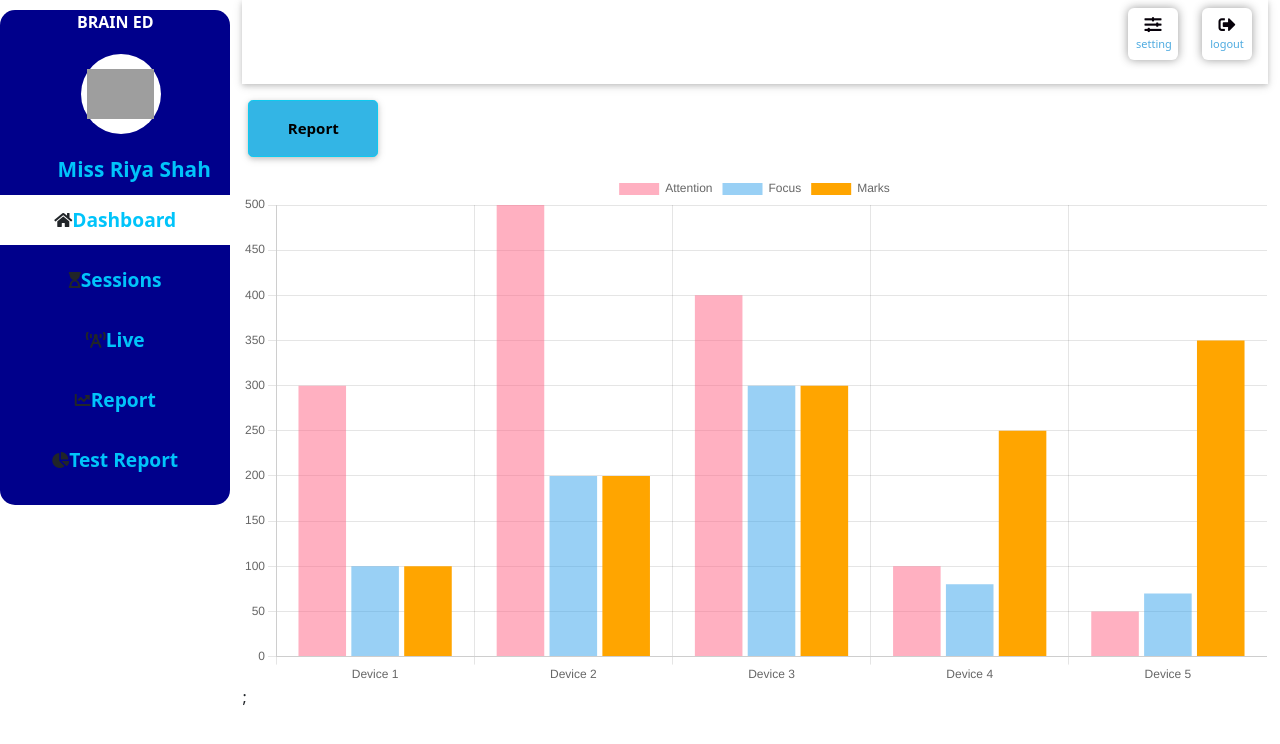
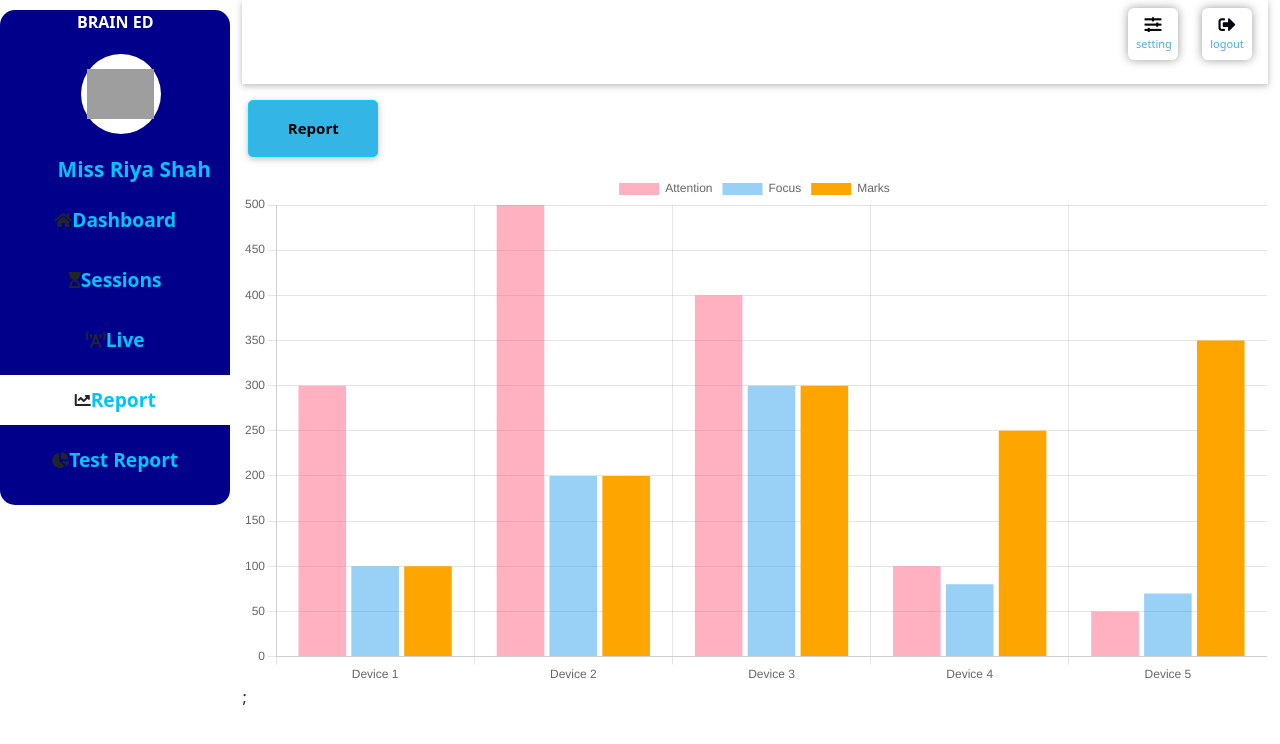
Before and after one commit to sanket-3101/brained, a React (Create React App) app: page /report in a window 1280 px wide. Shown: the top 744 px of the page. Built offline with nearby package versions, Linux system fonts and the light colour scheme; grey boxes are pictures that could not be loaded.

Commit message:
Update index.js

```diff
--- a/src/Component/Sidebar/index.js
+++ b/src/Component/Sidebar/index.js
@@ -85,7 +85,7 @@
 import { Button } from "bootstrap";
 import React from "react";
 import { Container, Navbar } from "react-bootstrap";
- import { useNavigate } from "react-router-dom";
+import { useNavigate, useLocation } from "react-router-dom";
 // import dashboard from '../assets/dashboard.png'
 // import sessions from '../assets/sessions.png'
 // import live from '../assets/live.png'
@@ -93,20 +93,17 @@ import { Container, Navbar } from "react-bootstrap";
 // import testreport from '../assets/testreport.png'
 
 export default function Dashboard(props) {
+  const { pathname } = useLocation();
   let navigate = useNavigate();
-  //   const [show, setShow] = useState(true);
-  //   const handleClose = () => setShow(false);
-  //   const handleShow = () => setShow(true);
   const handleNavigation = (navigateTo) => {
     navigate(navigateTo);
   };
-  const selectedNav = 1;
-  const getList = (name, img, num, routes,image) => (
+  const getList = (name, img, num, routes, image) => (
     <>
       <div
         style={{
           display: "flex",
-          backgroundColor: selectedNav === num ? "white" : "",
+          backgroundColor: pathname === routes ? "white" : "",
           width: "100%",
           height: "50px",
           justifyContent: "center",
@@ -131,7 +128,6 @@ export default function Dashboard(props) {
 
   return (
     <>
-
       <div
         style={{
           height: "100%",
@@ -185,13 +181,12 @@ export default function Dashboard(props) {
         >
           Miss Riya Shah
         </div>
-      {getList("Dashboard", "", 1, "/dashboardpage","fas fa-home")}
-      {getList("Sessions", "", 2, "/sessions","fas fa-hourglass-start")}
-      {getList("Live", "", 3, "/live","fas fa-broadcast-tower")}
-      {getList("Report", "", 4, "/report",'fas fa-chart-line')}
-      {getList("Test Report","", 5, "/testreport","fas fa-chart-pie")}
+        {getList("Dashboard", "", 1, "/dashboardpage", "fas fa-home")}
+        {getList("Sessions", "", 2, "/sessions", "fas fa-hourglass-start")}
+        {getList("Live", "", 3, "/live", "fas fa-broadcast-tower")}
+        {getList("Report", "", 4, "/report", "fas fa-chart-line")}
+        {getList("Test Report", "", 5, "/testreport", "fas fa-chart-pie")}
       </div>
     </>
-
   );
 }
```
Lines whose indentation alone changed are shown as unchanged.
